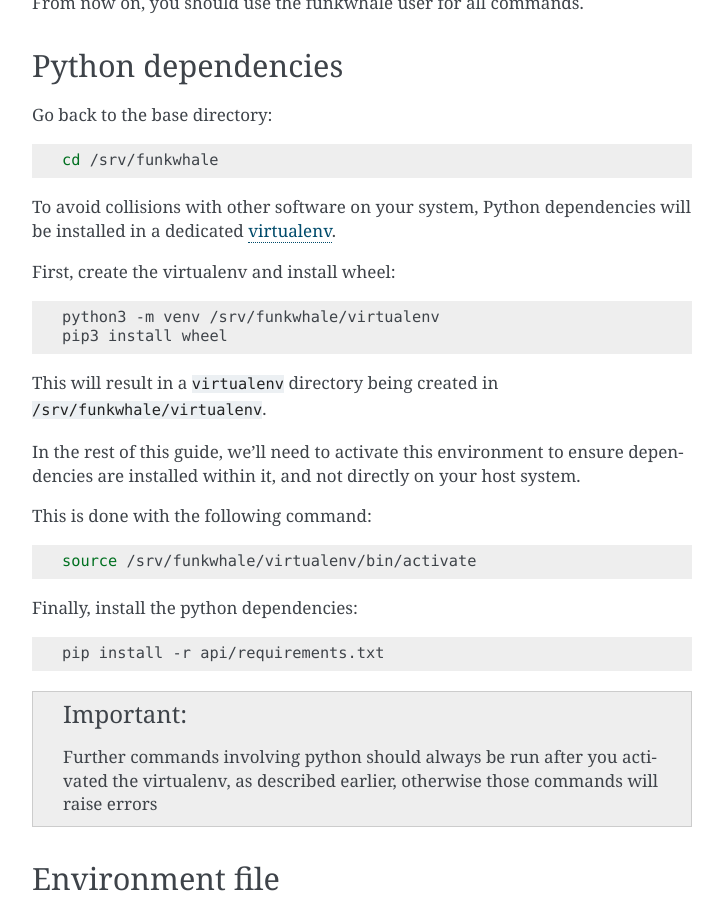
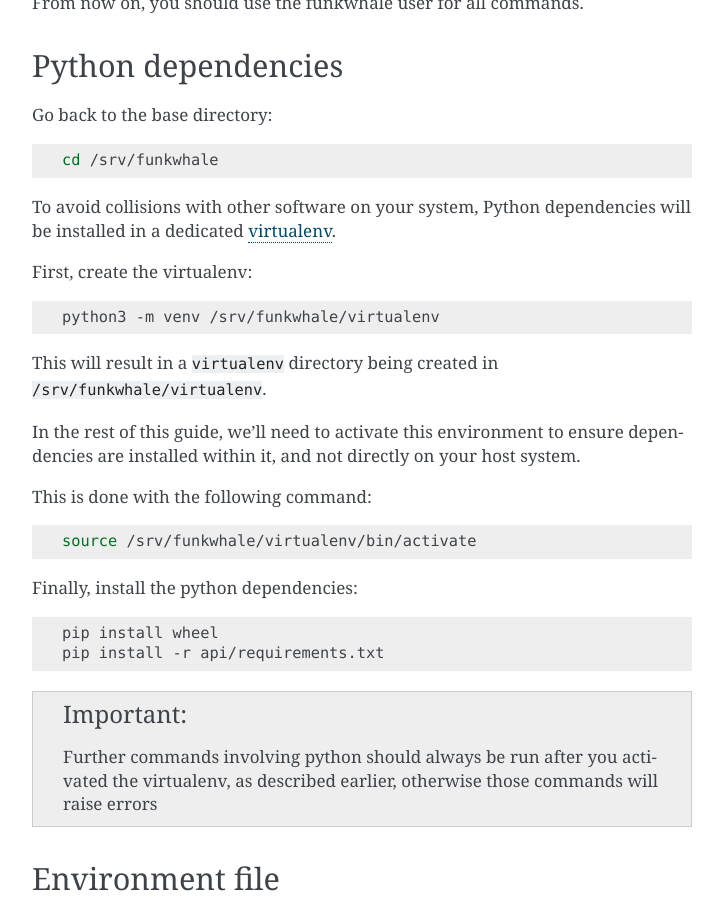
Before and after one commit to RYGhub/funkwhale, a Sphinx documentation site: the page built from docs/installation/debian.rst, in a window 1280 px wide and 900 px high, scrolled down 3144 px. Shown: the whole window, without its empty margins (388-1111 px from the left). Built offline with Sphinx 7.4.7, drawn with Linux system fonts in a browser that asks for light colours; pages that are not in the unit, such as notebooks, are missing from menus.

Commit message:
Install wheel in the virtualenv

```diff
--- a/docs/installation/debian.rst
+++ b/docs/installation/debian.rst
@@ -169,12 +169,11 @@
 will be installed in a dedicated
 `virtualenv <https://docs.python.org/3/library/venv.html>`_.
 
-First, create the virtualenv and install wheel:
+First, create the virtualenv:
 
 .. code-block:: shell
 
     python3 -m venv /srv/funkwhale/virtualenv
-    pip3 install wheel
 
 This will result in a ``virtualenv`` directory being created in
 ``/srv/funkwhale/virtualenv``.
@@ -192,6 +191,7 @@
 
 .. code-block:: shell
 
+    pip install wheel
     pip install -r api/requirements.txt
 
 .. important::
```
